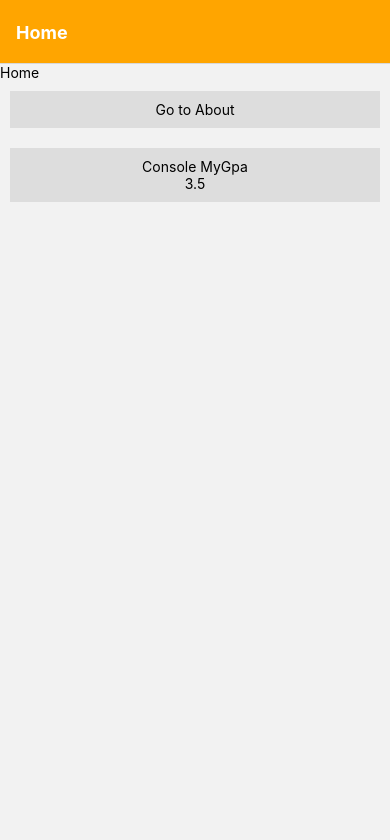
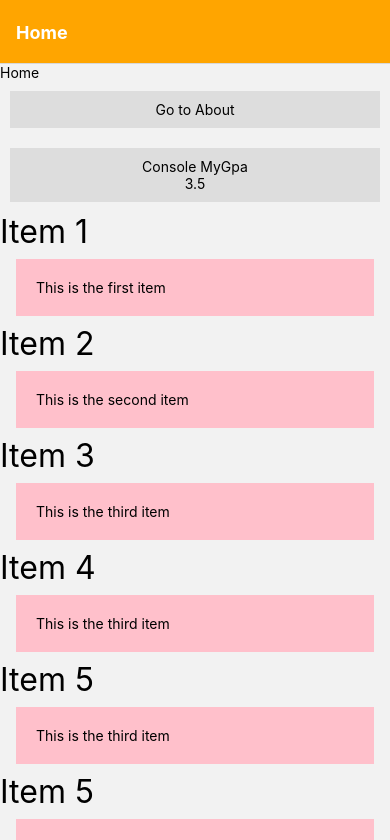
Before and after one commit to jun447/RN_Nav, a React Native app in the folder AwesomeNavigation/: screen / in a window 390 px wide. Shown: the top 840 px of the page. Built offline with nearby package versions, Linux system fonts and the light colour scheme.

Commit message:
Added Section List and Flatlist

```diff
--- a/AwesomeNavigation/App.js
+++ b/AwesomeNavigation/App.js
@@ -6,13 +6,17 @@ import { createNativeStackNavigator } from '@react-navigation/native-stack';
 
 import Home from './screens/Home';
 import About from './screens/About';
+import { SafeAreaView } from 'react-native-safe-area-context';
+
+
 
 export default function App() {
 
   const stack = createNativeStackNavigator();
 
   return (
-    <NavigationContainer>
+
+    <NavigationContainer >
       <stack.Navigator>
         <stack.Screen
         name="Home"
@@ -34,13 +38,14 @@ export default function App() {
         />
       </stack.Navigator>
     </NavigationContainer>
+
   );
 }
 
 const styles = StyleSheet.create({
   container: {
     flex: 1,
-    backgroundColor: 'white',
+    backgroundColor: 'red',
     alignItems: 'center',
     justifyContent: 'center',
   },
--- a/AwesomeNavigation/screens/About.jsx
+++ b/AwesomeNavigation/screens/About.jsx
@@ -1,19 +1,89 @@
-import { StyleSheet, Text, View } from 'react-native'
+import { StyleSheet, Text, View ,SectionList} from 'react-native'
 import React from 'react'
+
+const data = [
+  {
+    title: 'A',
+    data: [
+      { key: 1, name: 'Apple' },
+      { key: 2, name: 'Apricot' },
+      { key: 3, name: 'Avocado' },
+    ],
+  },
+  {
+    title: 'B',
+    data: [
+      { key: 4, name: 'Banana' },
+      { key: 5, name: 'Blueberry' },
+    ],
+  },
+  {
+    title: 'C',
+    data: [
+      { key: 6, name: 'Cherry' },
+      { key: 7, name: 'Coconut' },
+      { key: 8, name: 'Cranberry' },
+    ],
+  },
+];
 
 const About = ({navigation,route}) => {
   const {takeData} = route.params
   const {myNumbr} = route.params
+  const {value} = route.params
   return (
-    <View>
+    <>
+    <View style={styles.container}>
       <Text>About</Text>
       <Text>{takeData}</Text>
       <Text>{myNumbr}</Text>
-      <Text>{route.params.value}</Text>
+      <Text>  {value}</Text>
     </View>
+    <View style={styles.container1}>
+       <SectionList
+        sections={data}
+        keyExtractor={(item) => item.key}
+        renderItem={({ item }) => (
+          <Text style={styles.item}>
+            {item.name}
+          </Text>
+        )}
+        renderSectionHeader={({ section: { title } }) => (
+          <Text style={styles.header}>
+            {title}
+          </Text>
+        )}
+
+       />
+    </View>
+    </>
   )
 }
 
 export default About
 
-const styles = StyleSheet.create({})
+const styles = StyleSheet.create({
+  container: {
+    // flex: 1,
+    backgroundColor: 'orange',
+    padding: 10
+  },
+  container1: {
+    // flex: 1,
+    backgroundColor: 'red',
+    padding: 10
+  },
+  item: {
+    backgroundColor: 'lightblue',
+    padding: 10,
+    marginVertical: 8,
+    marginHorizontal: 16,
+  },
+  header: {
+    fontSize: 32,
+    backgroundColor: 'lightgreen',
+  },
+  title: {
+    fontSize: 24,
+  },
+})
--- a/AwesomeNavigation/screens/Home.jsx
+++ b/AwesomeNavigation/screens/Home.jsx
@@ -1,5 +1,63 @@
-import { Pressable, StyleSheet, Text, View} from 'react-native'
+import { FlatList, Pressable, StyleSheet, Text, View} from 'react-native'
 import React ,{useState} from 'react'
+
+
+const myDummyData = [
+
+  {
+    "key": 1,
+    "name": "Item 1",
+    "description": "This is the first item"
+  },
+  {
+    "key": 2,
+    "name": "Item 2",
+    "description": "This is the second item"
+  },
+  {
+    "key": 3,
+    "name": "Item 3",
+    "description": "This is the third item"
+  },
+  {
+    "key": 4,
+    "name": "Item 4",
+    "description": "This is the third item"
+
+  }
+  ,
+  {
+    "key": 5,
+    "name": "Item 5",
+    "description": "This is the third item"
+  }
+  ,
+  {
+    "key": 6,
+    "name": "Item 5",
+    "description": "This is the third item"
+  }
+  ,
+  {
+    "key": 7,
+    "name": "Item 5",
+    "description": "This is the third item"
+  }
+  ,
+  {
+    "key": 8,
+    "name": "Item 5",
+    "description": "This is the third item"
+  }
+  ,
+  {
+    "key": 9,
+    "name": "Item 5",
+    "description": "This is the third item"
+  }
+
+]
+
 
 const Home = ({navigation}) => {
  const [myGpa, setMyGpa] = useState(3.5)
@@ -10,7 +68,7 @@ const Home = ({navigation}) => {
       <Text>Home</Text>
       {/* create pressable to go to about screen */}
       <Pressable
-        onPress={() => navigation.navigate('About',{takeData: 'Hello from Ghori',myNumbr: 321,value:myGpa})}
+        onPress={() => navigation.navigate('About',{takeData: 'Hello From Ghori',myNumbr: 321,value:myGpa})}
         style={styles.button}
       >
         <Text>Go to About</Text>
@@ -23,6 +81,18 @@ const Home = ({navigation}) => {
         <Text>Console MyGpa</Text>
         <Text>{myGpa}</Text>
       </Pressable>
+      <View>
+        <FlatList
+          data={myDummyData}
+          renderItem={({item}) => (
+            <View>
+              <Text style={styles.itemTitle} >{item.name}</Text>
+              <Text style={styles.item}>{item.description}</Text>
+            </View>
+          )}
+         keyExtractor={item => item.key}
+        />
+      </View>
     </View>
   )
 }
@@ -33,7 +103,16 @@ const styles = StyleSheet.create({
     backgroundColor: '#DDDDDD',
     padding: 10,
     margin: 10
-  }
+  },
+  item: {
+    backgroundColor: 'pink',
+    padding: 20,
+    marginVertical: 8,
+    marginHorizontal: 16,
+  },
+  itemTitle: {
+    fontSize: 32,
+  },
 })
 
 export default Home
```
